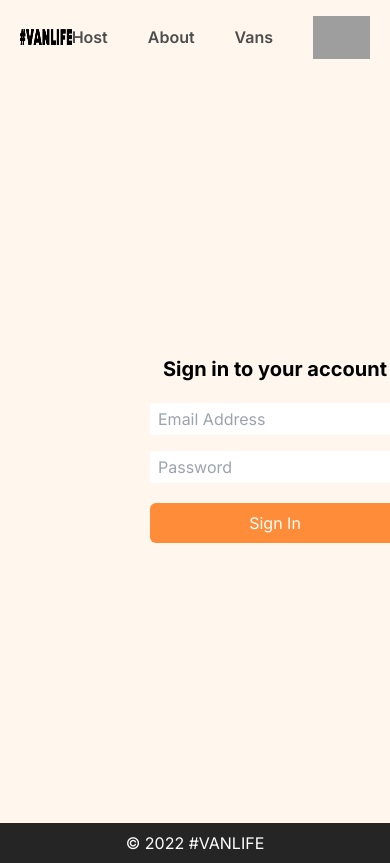
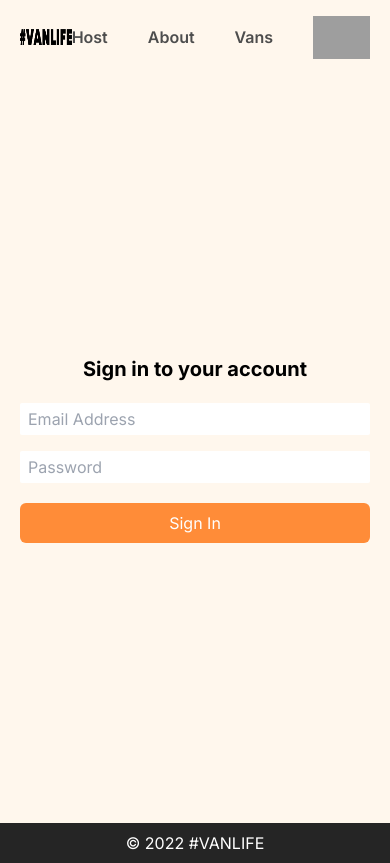
Before and after one commit to riyoneri/vanlife--react, a React (Create React App) app: page /login in a window 390 px wide. Built offline with nearby package versions, Linux system fonts and the light colour scheme; grey boxes are pictures that could not be loaded; what miragejs would draw is missing.

Commit message:
refactor: login page responsiveness

```diff
--- a/src/pages/Login.jsx
+++ b/src/pages/Login.jsx
@@ -12,7 +12,7 @@ export default () => {
 
   return (
     <div className="h-screen grid items-center">
-      <div className="grid gap-5 items-stretch w-1/3 px-5 mx-auto">
+      <div className="grid gap-5 items-stretch max-w-xl w-full md:w-1/2 lg:w-1/3 px-5 mx-auto">
         <p className="text-xl font-bold text-center">Sign in to your account</p>
         <div className="grid gap-4">
           <input
```
